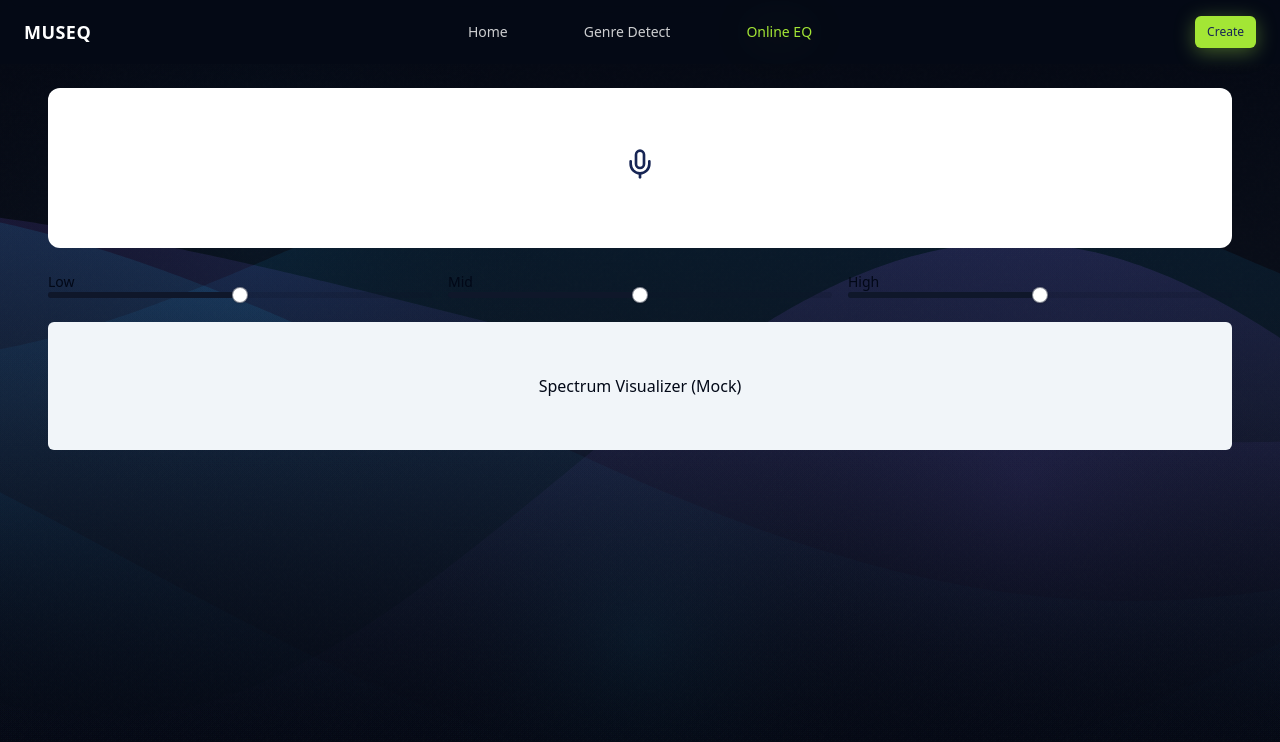
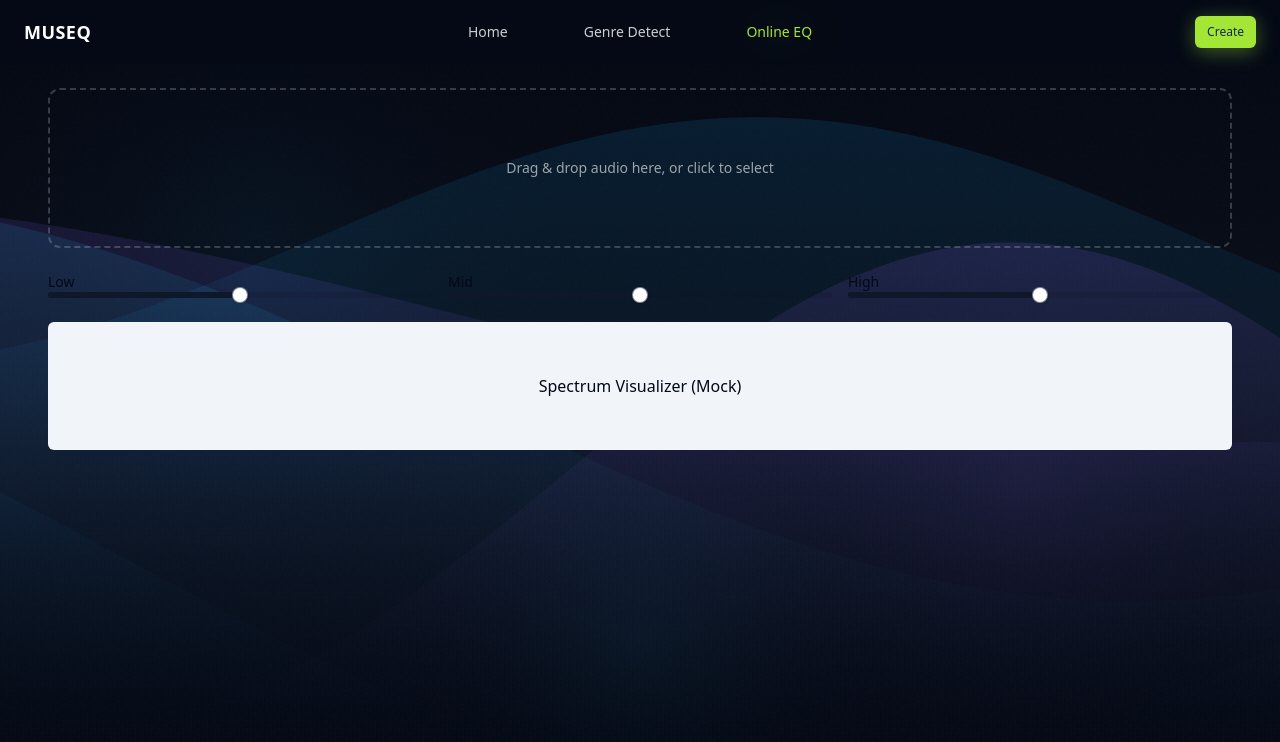
Before and after one commit to bngbtran/MUSEQ, a React (Vite) app: page /online-eq in a window 1280 px wide. Shown: the top 742 px of the page. Built offline with nearby package versions, Linux system fonts and the light colour scheme.

Commit message:
feat: implement feature 'Genre Detect'

```diff
--- a/src/pages/online-eq/components/TrackUploader.tsx
+++ b/src/pages/online-eq/components/TrackUploader.tsx
@@ -1,5 +1,5 @@
 import FileDropzone from "@/components/common/FileDropzone"
 
 export default function TrackUploader() {
-  return <FileDropzone />
+  return <FileDropzone mode={"upload"} status={"idle"} />
 }
```
